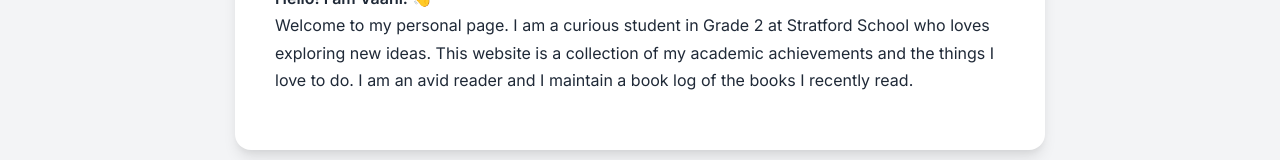
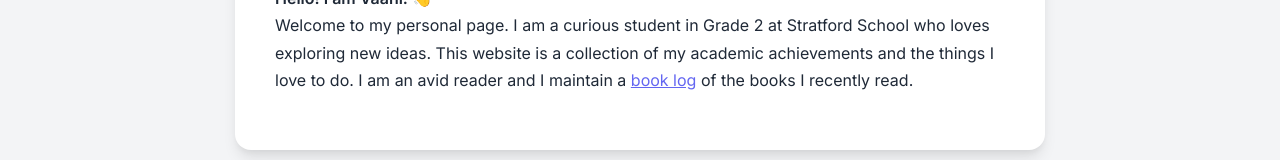
Before and after one commit to vaani-bansal/vaani-bansal.github.io, a plain HTML site: page index.html in a window 1280 px wide. Shown: the part 544-704 px from the top of the page. Drawn offline with Linux system fonts and the light colour scheme.

Commit message:
Update index.html

```diff
--- a/index.html
+++ b/index.html
@@ -255,7 +255,7 @@
             <p>
                 <strong>Hello! I am Vaani.</strong> 👋 <br>
                 Welcome to my personal page. I am a curious student in Grade 2 at Stratford School who loves exploring new ideas.
-                This website is a collection of my academic achievements and the things I love to do. I am an avid reader and I maintain a <a href="books.html">book log</a> of the books I recently read.
+                This website is a collection of my academic achievements and the things I love to do. I am an avid reader and I maintain a <a href="books.html" style="color: var(--primary); text-decoration: underline;">book log</a> of the books I recently read.
             </p>
         </section>
 
```
